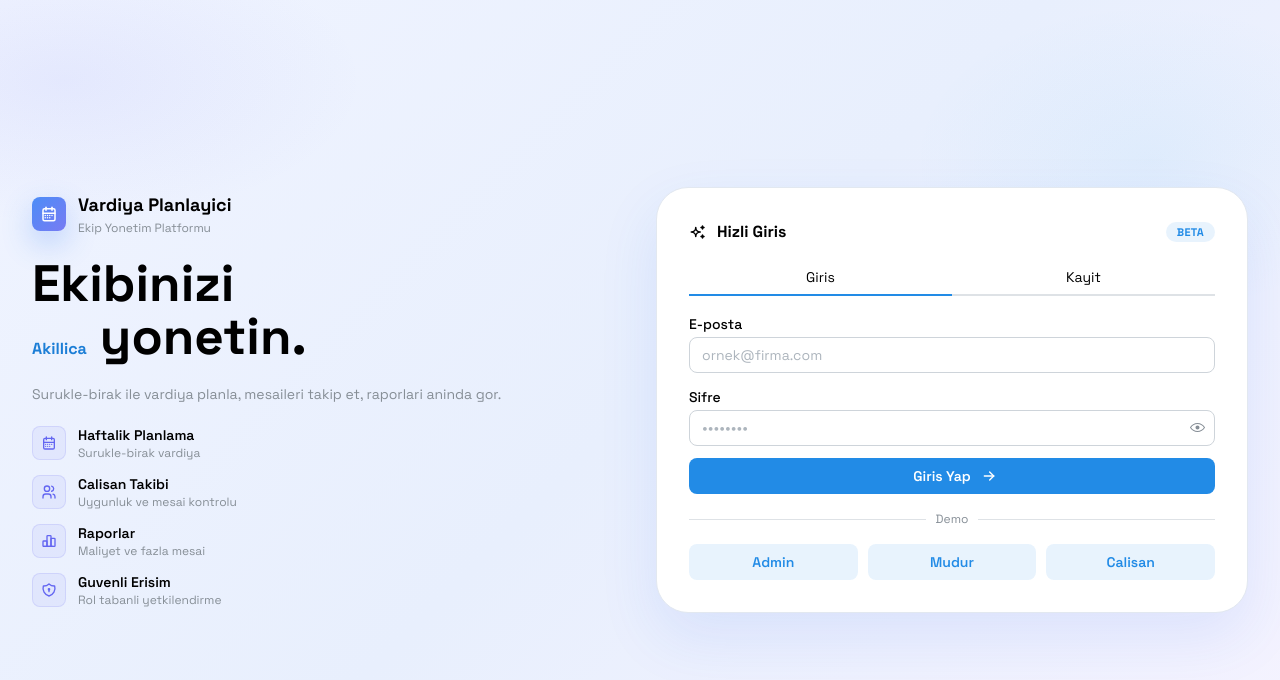
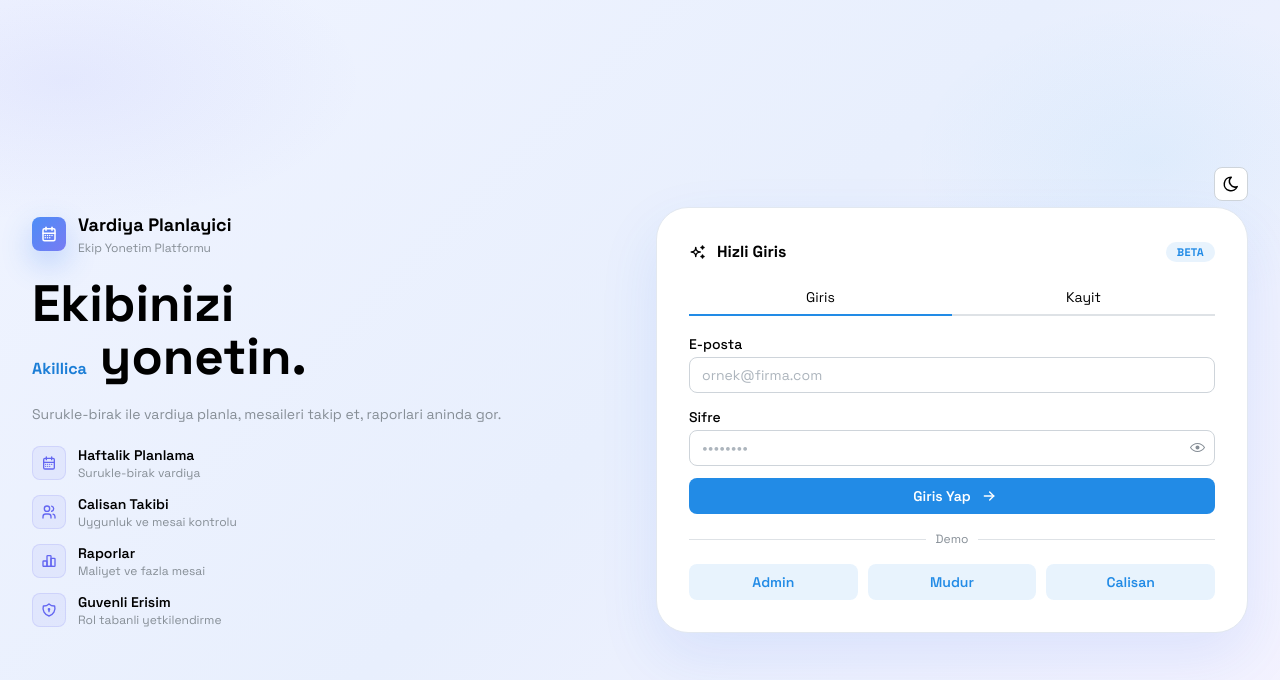
Before and after one commit to leskuy7/vardiya, a Next.js app in the folder shift-planner-web/: page /login in a window 1280 px wide. Shown: the top 680 px of the page. Built offline with nearby package versions, Linux system fonts and the light colour scheme; no server answers.

Commit message:
feat(auth): add theme toggle to login page

```diff
--- a/shift-planner-web/src/app/(auth)/login/page.tsx
+++ b/shift-planner-web/src/app/(auth)/login/page.tsx
@@ -29,8 +29,11 @@ import {
   IconUsers,
   IconArrowRight,
   IconSparkles,
+  IconMoon,
+  IconSun,
 } from "@tabler/icons-react";
 import { useState } from "react";
+import { ActionIcon } from "@mantine/core";
 
 const loginSchema = z.object({
   email: z.string().email("Geçerli bir e-posta girin"),
@@ -85,7 +88,7 @@ export default function LoginPage() {
   const { toast } = useToast();
   const [mode, setMode] = useState<"login" | "register">("login");
   const [demoLoading, setDemoLoading] = useState<string | null>(null);
-  const { colorScheme } = useMantineColorScheme();
+  const { colorScheme, toggleColorScheme } = useMantineColorScheme();
   const isDark = colorScheme === "dark";
 
   const {
@@ -169,7 +172,20 @@ export default function LoginPage() {
       />
 
       <Box style={{ position: "relative", zIndex: 1, width: "100%", padding: "32px" }}>
-        <Grid gutter="xl" align="center">
+        {/* Theme Toggle */}
+        <Group justify="flex-end" mb="xl" style={{ position: "absolute", top: 32, right: 32, zIndex: 10 }}>
+          <ActionIcon
+            variant="default"
+            size="lg"
+            radius="md"
+            onClick={() => toggleColorScheme()}
+            title="Temayı Değiştir"
+          >
+            {isDark ? <IconSun size={18} /> : <IconMoon size={18} />}
+          </ActionIcon>
+        </Group>
+
+        <Grid gutter="xl" align="center" mt={40}>
           {/* Left panel */}
           <Grid.Col span={{ base: 12, md: 6 }}>
             <Stack gap="lg">
```
